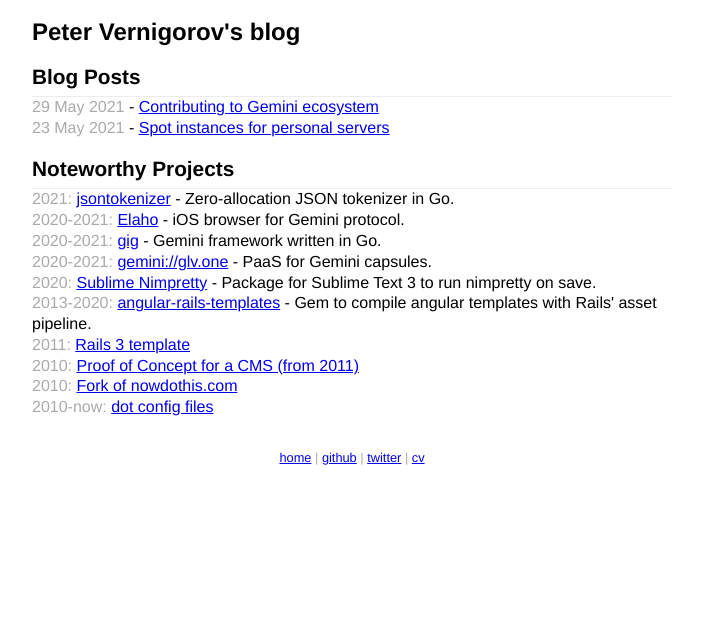
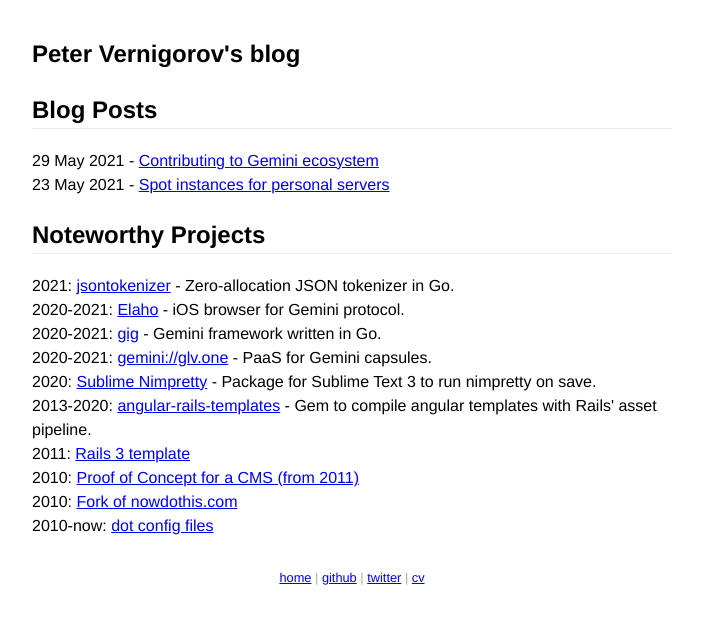
Before and after one commit to pitr/pitr.github.com, a Jekyll site: the page built from index.html, in a window 1280 px wide. Shown: the top 624 px of the page, without its empty margins (288-991 px from the left). Built offline with Jekyll 4.4.1, drawn with Linux system fonts in a browser that asks for light colours.

Commit message:
cleanup css

```diff
--- a/_layouts/default.html
+++ b/_layouts/default.html
@@ -8,26 +8,15 @@
   <title>{{ page.title }}</title>
   <style type="text/css" media="screen">
     html{font-family:helvetica,arial,sans-serif}
-    body{max-width:640px;margin:0 auto;padding:1em}
-    header{margin-bottom:2rem;}
-    h1{margin:0;font-size:1.5rem}
-    h2{margin:1rem 0 0 0;font-size:1.3rem;font-weight:bold;padding-bottom:.3em;border-bottom: 1px solid #eaecef;}
-    section .date{color:#aaa}
-    section{margin:0 auto;line-height:1.3}
+    body{max-width:640px;margin:auto;padding:1em}
+    h2{border-bottom: 1px solid #eaecef}
+    section{line-height:1.5}
+    section.posts .post .date{color:#aaa}
     section img, section video{display:block;margin:0 auto;max-width:100%;box-shadow:0 0 10px #eee}
-    @media(max-width:640px){
-    }
     footer{margin-top:2rem;text-align:center;font-size:.8rem;color:#aaa}
-    .float-img{float:right;display:inline;padding-left:1rem}
-    @media(max-width:640px){
-      .float-img{display:block;float:none;padding-left:inherit}
-    }
-    summary{cursor:pointer;background-color:#eee;padding:.25rem 1rem;margin:0 -1rem}
-    details[open]{border-bottom:1rem solid #eee;margin:0 -1rem 1rem;padding:0 1rem}
-    .text-center{text-align:center}
     blockquote{border-left:5px solid #bbb;background-color:#eee;padding:0 1rem;margin-left:calc(-1rem - 5px);margin-right:-1rem}
     ul li:not(:last-child){margin-bottom:1rem}
-    pre {
+    pre.highlight {
       background-color: #eee;
       padding: .25rem 1rem;
       margin: 0 -1rem;
```
